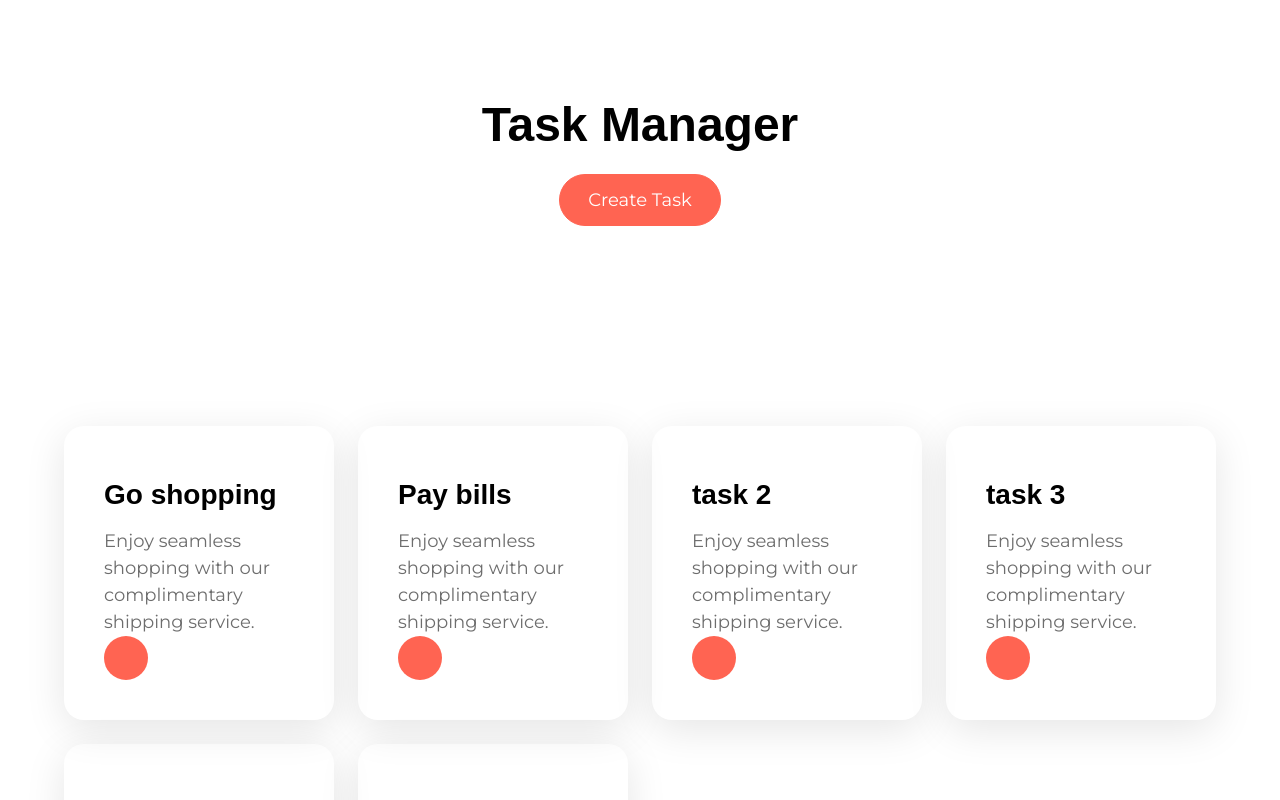
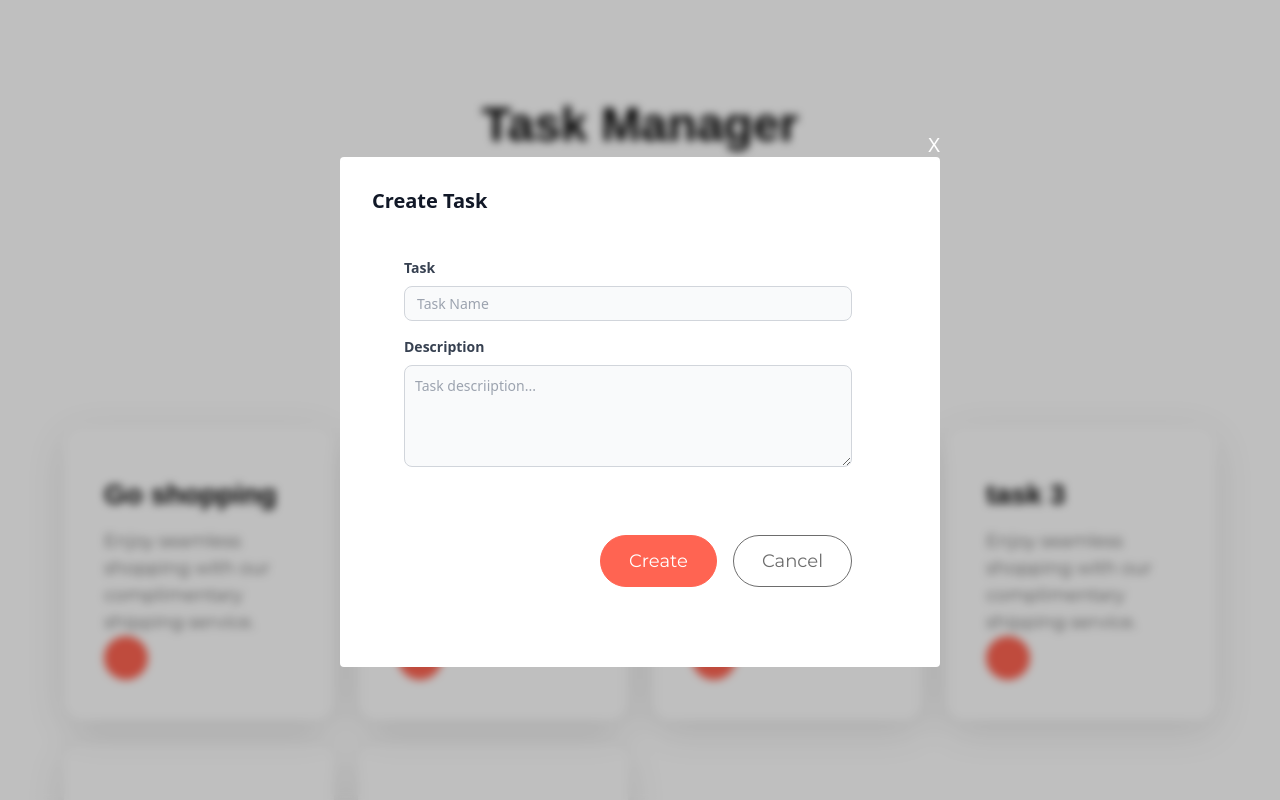
Before and after one commit to brian1337-ship-it/task-manager, a React (Vite) app in the folder client/: page / in a window 1280 px wide. Both pictures are taken after a click on the button "Create Task". Shown: the top 800 px of the page. Built offline with nearby package versions, Linux system fonts and the light colour scheme; a web font is replaced by a local one.

Commit message:
added Create Task Modal

```diff
--- a/client/src/App.tsx
+++ b/client/src/App.tsx
@@ -1,4 +1,4 @@
-import { Tasks } from "./sections";
+import { TaskList } from "./sections";
 import { Head } from "./sections";
 
 const App = () => {
@@ -8,7 +8,7 @@ const App = () => {
         <Head />
       </section>
       <section className="padding-x py-10">
-        <Tasks />
+        <TaskList />
       </section>
     </main>
   );
--- a/client/src/components/Button.tsx
+++ b/client/src/components/Button.tsx
@@ -1,10 +1,11 @@
 type Props = {
-    label: string;
-    backgroundColor: string;
-    textColor: string;
-    borderColor: string;
-    fullWidth: boolean;
-}
+  label: string;
+  backgroundColor: string;
+  textColor: string;
+  borderColor: string;
+  fullWidth: boolean;
+  handleButtonClick: () => void;
+};
 
 const Button = ({
   label,
@@ -12,6 +13,7 @@ const Button = ({
   textColor,
   borderColor,
   fullWidth,
+  handleButtonClick,
 }: Props) => {
   return (
     <button
@@ -21,6 +23,7 @@ const Button = ({
           ? `${backgroundColor} ${textColor} ${borderColor}`
           : "bg-coral-red text-white border-coral-red"
       } rounded-full ${fullWidth && "w-full"}`}
+      onClick={() => handleButtonClick()}
     >
       {label}
     </button>
--- /dev/null
+++ b/client/src/components/Modal.tsx
@@ -0,0 +1,36 @@
+import React from "react";
+
+type Props = {
+  isVisible: boolean;
+  onClose: () => void;
+  children: React.ReactNode;
+};
+
+const Modal = ({ isVisible, onClose, children }: Props) => {
+  if (!isVisible) return null;
+
+  // close the modal if out of focus
+  const handleClose = (e: React.MouseEventHandler<HTMLDivElement>) => {
+    if (e.target.id === "wrapper") onClose();
+  };
+
+  return (
+    <div
+      className="fixed inset-0 bg-black bg-opacity-25 backdrop-blur-sm flex justify-center items-center"
+      id="wrapper"
+      onClick={handleClose}
+    >
+      <div className=" w-[90%] mx-auto md:w-[600px] flex flex-col">
+        <button
+          className="text-white text-xl place-self-end "
+          onClick={() => onClose()}
+        >
+          X
+        </button>
+        <div className="bg-white p-2 rounded">{children}</div>
+      </div>
+    </div>
+  );
+};
+
+export default Modal;
--- a/client/src/components/index.ts
+++ b/client/src/components/index.ts
@@ -1,4 +1,5 @@
 import Button from "./Button";
 import TaskCard from "./TaskCard";
+import Modal from "./Modal";
 
-export { Button, TaskCard };
+export { Button, TaskCard, Modal };
--- a/client/src/sections/Head.tsx
+++ b/client/src/sections/Head.tsx
@@ -1,13 +1,71 @@
-import { Button } from "../components";
+import { useState } from "react";
+import { Button, Modal } from "../components";
 
 const Head = () => {
+  // modal visibility
+  const [showModal, setShowModal] = useState<boolean>(false);
+
   return (
     <section className="max-container max-sm:mt-12">
       <div className="flex flex-col justify-center items-center gap-5">
         <h2 className="text-4xl font-palanquin font-bold">Task Manager</h2>
 
-        <Button label="Create Task" />
+        <Button
+          label="Create Task"
+          handleButtonClick={() => setShowModal(true)}
+        />
       </div>
+      <Modal isVisible={showModal} onClose={() => setShowModal(false)}>
+        <div className="p-6">
+          <h3 className=" text-xl font-semibold text-gray-900 mb-5 ">
+            Create Task
+          </h3>
+
+          <div className="w-full max-w-lg ">
+            <form className="bg-white  rounded md:px-8 pt-6 pb-8 mb-4">
+              <div className="mb-4">
+                <label className="block text-gray-700 text-sm font-bold mb-2">
+                  Task
+                </label>
+                <input
+                  className="block appearance-none border  w-full py-2 px-3  leading-tight focus:outline-none focus:shadow-outline     text-sm text-gray-900 bg-gray-50 rounded-lg  border-gray-300"
+                  type="text"
+                  placeholder="Task Name"
+                />
+              </div>
+              <div className="mb-6">
+                <label className="block text-gray-700 text-sm font-bold mb-2">
+                  Description
+                </label>
+
+                <div className="max-w-2xl mx-auto">
+                  <textarea
+                    rows="4"
+                    className="block p-2.5 appearance-none w-full text-sm text-gray-900 bg-gray-50 rounded-lg border border-gray-300  focus:outline-none focus:shadow-outline  "
+                    placeholder="Task descriiption..."
+                  ></textarea>
+                </div>
+              </div>
+              <div className="flex items-center justify-end">
+                <div className="mt-11 flex flex-wrap gap-4">
+                  <Button
+                    label="Create"
+                    handleButtonClick={() => setShowModal(true)}
+                  />
+
+                  <Button
+                    label="Cancel"
+                    backgroundColor="bg-white"
+                    borderColor="border-slate-gray"
+                    textColor="text-slate-gray"
+                    handleButtonClick={() => setShowModal(false)}
+                  />
+                </div>
+              </div>
+            </form>
+          </div>
+        </div>
+      </Modal>
     </section>
   );
 };
--- a/client/src/sections/Tasks.tsx
+++ b/client/src/sections/TaskList.tsx
@@ -3,7 +3,7 @@ import { TaskCard } from "../components";
 import { setTasks } from "../features/taskSlice";
 import { useAppSelector, useAppDispatch } from "../app/hooks";
 
-const Tasks = () => {
+const TaskList = () => {
   const { tasks } = useAppSelector((state) => state.taskManager);
 
   return (
@@ -15,4 +15,4 @@ const Tasks = () => {
   );
 };
 
-export default Tasks;
+export default TaskList;
--- a/client/src/sections/index.ts
+++ b/client/src/sections/index.ts
@@ -1,4 +1,4 @@
 import Head from "./Head";
-import Tasks from "./Tasks";
+import TaskList from "./TaskList";
 
-export { Head, Tasks };
+export { Head, TaskList };
```
